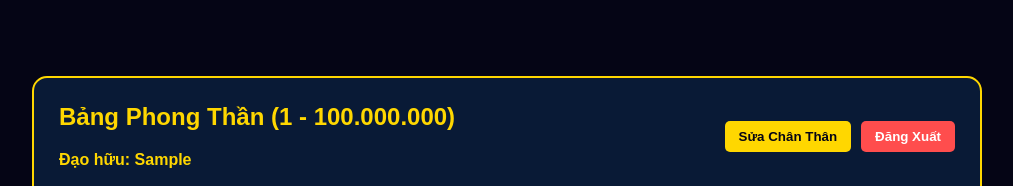
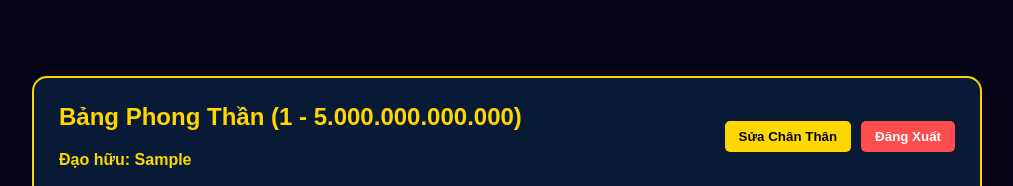
Before and after one commit to khangpanh6851007-hue/Bangphongthan, a plain HTML site: page index.html in a window 1280 px wide. Both pictures are taken after typing "Sample", "Sample123" into the empty fields and a click on the button "ĐĂNG NHẬP". Shown: the top 186 px of the page, without its empty margins (133-1146 px from the left). Drawn offline with Linux system fonts and the light colour scheme.

Commit message:
Update title in dashboard header

```diff
--- a/index.html
+++ b/index.html
@@ -187,7 +187,7 @@
             <div class="dashboard">
                 <div class="dash-header">
                     <div>
-                        <h2>Bảng Phong Thần (1 - 100.000.000)</h2>
+                        <h2>Bảng Phong Thần (1 - 5.000.000.000.000)</h2>
                         <span id="user-display" style="color: #ffd700; font-weight: bold;"></span>
                     </div>
                     <div class="btn-action-group">
```
